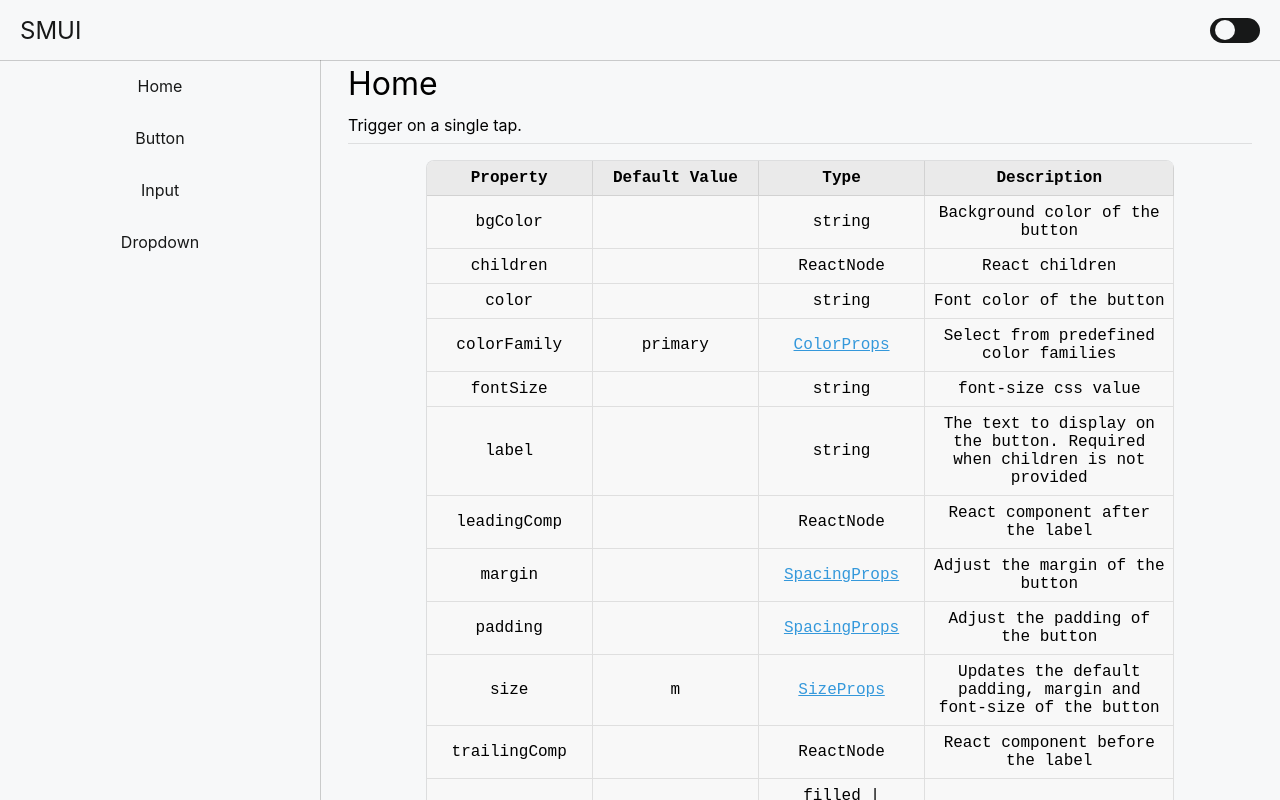
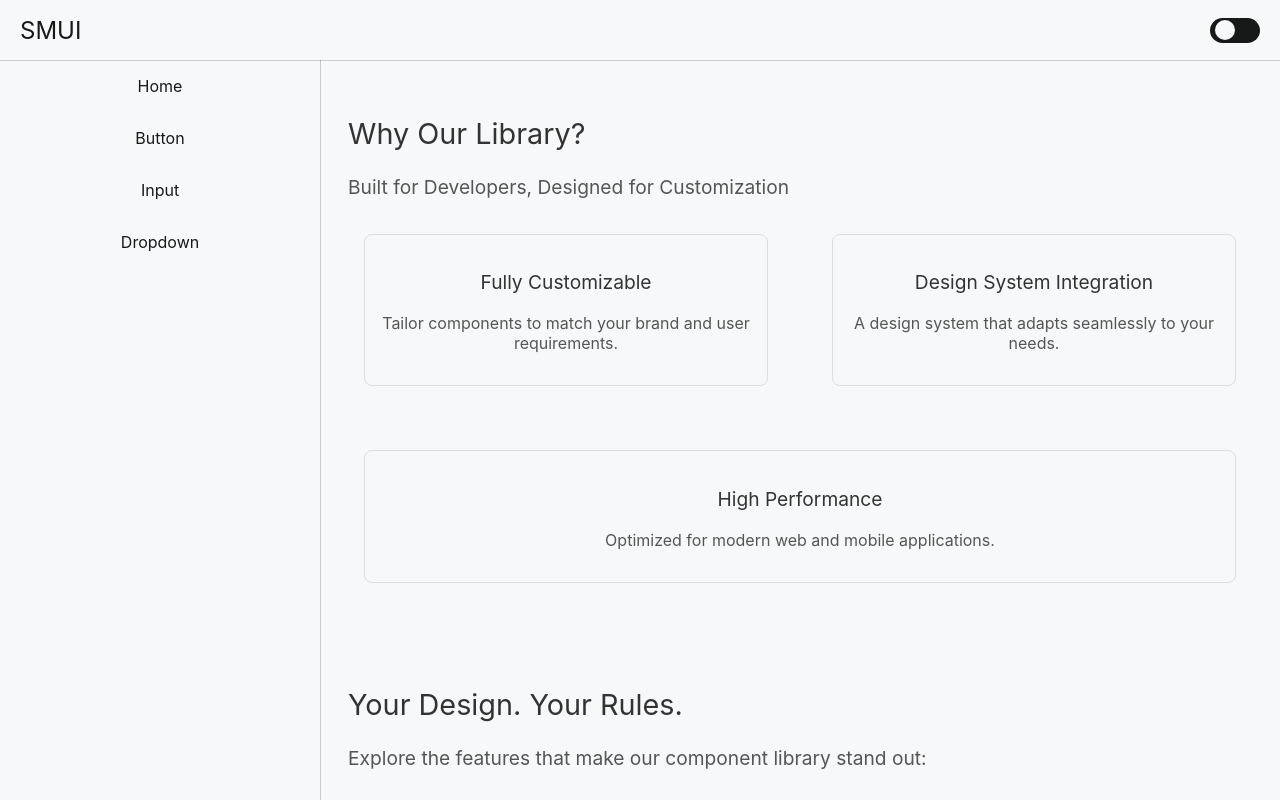
Before and after one commit to shivumat/react-ui-sm, a React (Vite) app: page / in a window 1280 px wide. Built offline with nearby package versions, Linux system fonts and the light colour scheme.

Commit message:
Home init

```diff
--- a/src/App/Body/Content/HomeContent/index.tsx
+++ b/src/App/Body/Content/HomeContent/index.tsx
@@ -1,38 +1,192 @@
-import ButtonContentSize from './Size'
-import newStyled from '@emotion/styled'
-import ButtonContentColorFamily from './ColorFamily'
-import ButtonContentVariants from './Variants'
-import ButtonMultiComponents from './MultiComponents'
-import ButtonContentDisabledVariants from './DisabledVariant'
-import { ContentPropsTableContainer } from '../Content'
-import { ButtonContentPropsConfig } from './config'
+import React from "react";
+import TextComponent from "../../../../Components/Text";
 
-const Header = newStyled.div`
-    font-size: 2em;
-    margin: 0.125em 0.5em;
-`
-
-const SubDescription = newStyled.div`
-    font-size: 1em;
-    margin: 0 1em;
-    padding: 0.5em 0;
-    border-bottom: 1px solid rgba(0, 0, 0, 0.1);
-`
-
-const HomeContent = () => {
-
-  return (
-    <>
-      <Header>Home</Header>
-      <SubDescription>Trigger on a single tap.</SubDescription>
-      <ContentPropsTableContainer  propsConfig={ButtonContentPropsConfig}/>
-      <ButtonContentSize />
-      <ButtonContentColorFamily />
-      <ButtonMultiComponents />
-      <ButtonContentVariants />
-      <ButtonContentDisabledVariants />
-    </>
-  )
+interface FeatureCardProps {
+  title: string;
+  description: string;
 }
 
-export default HomeContent
+const FeatureCard: React.FC<FeatureCardProps> = ({ title, description }) => (
+  <div style={styles.featureCard}>
+    <TextComponent
+      label={title}
+      size="m"
+      fontSize="1.2em"
+      color="#333"
+      tag="h3"
+    />
+    <TextComponent
+      label={description}
+      size="s"
+      fontSize="1em"
+      color="#555"
+      tag="p"
+    />
+  </div>
+);
+
+const Home: React.FC = () => {
+  return (
+    <div>
+      {/* Hero Section */}
+      {/* <header style={styles.header}>
+        <TextComponent
+          label="Unlock Infinite Possibilities"
+          size="xl"
+          fontSize="2em"
+          color="#fff"
+          tag="h1"
+        />
+        <TextComponent
+          label="Empowering developers to build unique, scalable, and accessible interfaces with ease."
+          size="l"
+          fontSize="1.2em"
+          color="#fff"
+          tag="p"
+        />
+        <div style={styles.ctaButtons}>
+          <button style={{ ...styles.button, ...styles.primary }}>
+            Get Started
+          </button>
+          <button style={{ ...styles.button, ...styles.secondary }}>
+            View Documentation
+          </button>
+          <button style={{ ...styles.button, ...styles.primary }}>
+            Explore Components
+          </button>
+        </div>
+      </header> */}
+
+      {/* Why Our Library */}
+      <section style={styles.section}>
+        <TextComponent
+          label="Why Our Library?"
+          size="l"
+          fontSize="1.8em"
+          color="#333"
+          tag="h2"
+        />
+        <TextComponent
+          label="Built for Developers, Designed for Customization"
+          size="m"
+          fontSize="1.2em"
+          color="#555"
+          tag="p"
+        />
+        <div style={styles.features}>
+          <FeatureCard
+            title="Fully Customizable"
+            description="Tailor components to match your brand and user requirements."
+          />
+          <FeatureCard
+            title="Design System Integration"
+            description="A design system that adapts seamlessly to your needs."
+          />
+          <FeatureCard
+            title="High Performance"
+            description="Optimized for modern web and mobile applications."
+          />
+        </div>
+      </section>
+
+      {/* Features Section */}
+      <section style={styles.section}>
+        <TextComponent
+          label="Your Design. Your Rules."
+          size="l"
+          fontSize="1.8em"
+          color="#333"
+          tag="h2"
+        />
+        <TextComponent
+          label="Explore the features that make our component library stand out:"
+          size="m"
+          fontSize="1.2em"
+          color="#555"
+          tag="p"
+        />
+        <div style={styles.features}>
+          <FeatureCard
+            title="Theming Support"
+            description="Light, Dark, and Custom Themes with granular control."
+          />
+          <FeatureCard
+            title="Accessibility First"
+            description="WCAG-compliant components for an inclusive user experience."
+          />
+          <FeatureCard
+            title="Modular Architecture"
+            description="Pick and use only what you need to keep things lightweight."
+          />
+        </div>
+      </section>
+
+      {/* Footer */}
+      {/* <footer style={styles.footer}>
+        <TextComponent
+          label="© 2025 Your Component Library. All rights reserved."
+          size="m"
+          fontSize="1em"
+          color="#fff"
+          tag="p"
+        />
+      </footer> */}
+    </div>
+  );
+};
+
+const styles = {
+  header: {
+    textAlign: "center" as const,
+    background: "#4CAF50",
+    color: "white",
+    padding: "2em 1em",
+  },
+  ctaButtons: {
+    marginTop: "2em",
+  },
+  button: {
+    textDecoration: "none",
+    margin: "0.5em",
+    padding: "0.8em 2em",
+    borderRadius: "5px",
+    color: "white",
+    fontWeight: "bold",
+    border: "none",
+    cursor: "pointer",
+  },
+  primary: {
+    background: "#007BFF",
+  },
+  secondary: {
+    background: "#6C757D",
+  },
+  section: {
+    padding: "2em 1em",
+    maxWidth: "1200px",
+    margin: "0 auto",
+  },
+  features: {
+    display: "flex",
+    flexWrap: "wrap" as const,
+    gap: "2em",
+    justifyContent: "center",
+  },
+  featureCard: {
+    flex: "1",
+    minWidth: "280px",
+    padding: "1em",
+    border: "1px solid #ddd",
+    borderRadius: "8px",
+    textAlign: "center" as const,
+    margin: "1em",
+  },
+  footer: {
+    textAlign: "center" as const,
+    padding: "2em 1em",
+    background: "#333",
+    color: "white",
+  },
+};
+
+export default Home;
```
